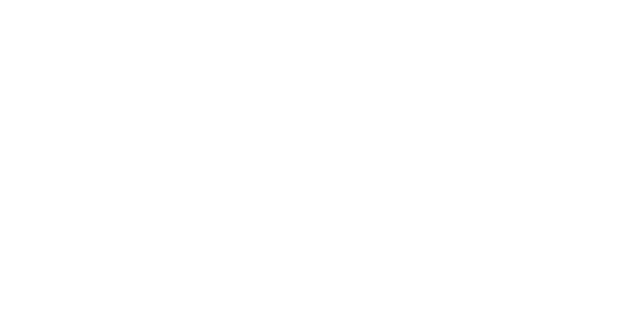
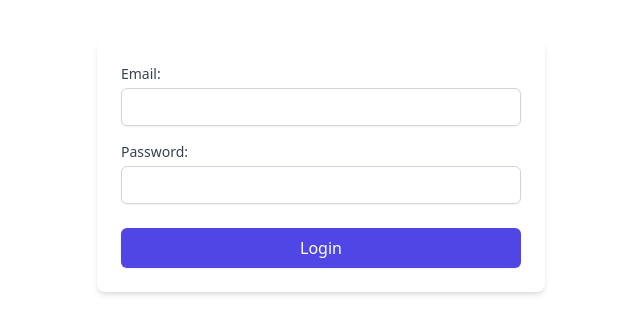
Before and after one commit to Pagiestm/CarbonTrack, a Vue app in the folder Front-CarbonTrack/: page /login in a window 1280 px wide. Before the commit this address had no page. Shown: the top 334 px of the page, without its empty margins (319-959 px from the left). Built offline with nearby package versions, Linux system fonts and the light colour scheme.

Commit message:
feat(Login): creation of the login component

```diff
--- /dev/null
+++ b/Front-CarbonTrack/src/components/LoginForm.vue
@@ -0,0 +1,33 @@
+<template>
+    <form @submit.prevent="login" class="max-w-md mx-auto mt-10 p-6 bg-white rounded-lg shadow-md">
+        <div class="mb-4">
+            <label for="email" class="block text-sm font-medium text-gray-700">Email:</label>
+            <input type="email" id="email" v-model="email" required class="mt-1 block w-full px-3 py-2 border border-gray-300 rounded-md shadow-sm focus:outline-none focus:ring-indigo-500 focus:border-indigo-500 sm:text-sm" />
+        </div>
+        <div class="mb-6">
+            <label for="password" class="block text-sm font-medium text-gray-700">Password:</label>
+            <input type="password" id="password" v-model="password" required class="mt-1 block w-full px-3 py-2 border border-gray-300 rounded-md shadow-sm focus:outline-none focus:ring-indigo-500 focus:border-indigo-500 sm:text-sm" />
+        </div>
+        <button type="submit" class="w-full px-4 py-2 bg-indigo-600 text-white font-medium rounded-md shadow-sm hover:bg-indigo-700 focus:outline-none focus:ring-2 focus:ring-offset-2 focus:ring-indigo-500">Login</button>
+    </form>
+</template>
+
+<script setup>
+import { ref } from 'vue';
+import axios from 'axios';
+
+const email = ref('');
+const password = ref('');
+
+const login = async () => {
+    try {
+        const response = await axios.post('http://localhost:3000/auth/login', {
+            email: email.value,
+            password: password.value,
+        });
+        console.log('User logged in:', response.data);
+    } catch (error) {
+        console.error('Error logging in user:', error);
+    }
+};
+</script>
--- a/Front-CarbonTrack/src/router/index.js
+++ b/Front-CarbonTrack/src/router/index.js
@@ -1,6 +1,7 @@
 // src/router/index.js
 import { createRouter, createWebHistory } from 'vue-router';
 import RegisterForm from '../components/RegisterForm.vue';
+import LoginForm from '../components/LoginForm.vue';
 
 const routes = [
   {
@@ -8,7 +9,11 @@
     name: 'Register',
     component: RegisterForm,
   },
-  // Ajoutez d'autres routes ici si nécessaire
+  {
+    path: '/login',
+    name: 'Login',
+    component: LoginForm,
+  },
 ];
 
 const router = createRouter({
```
